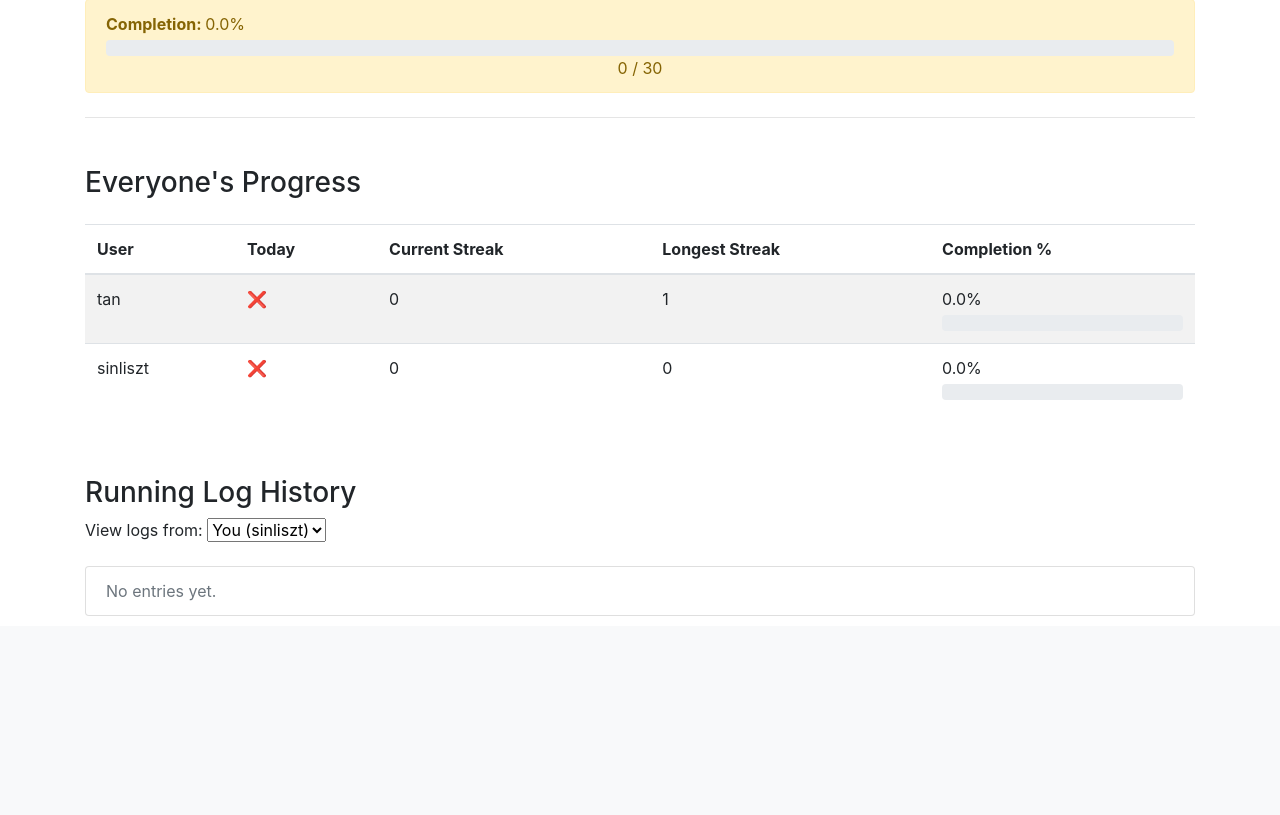
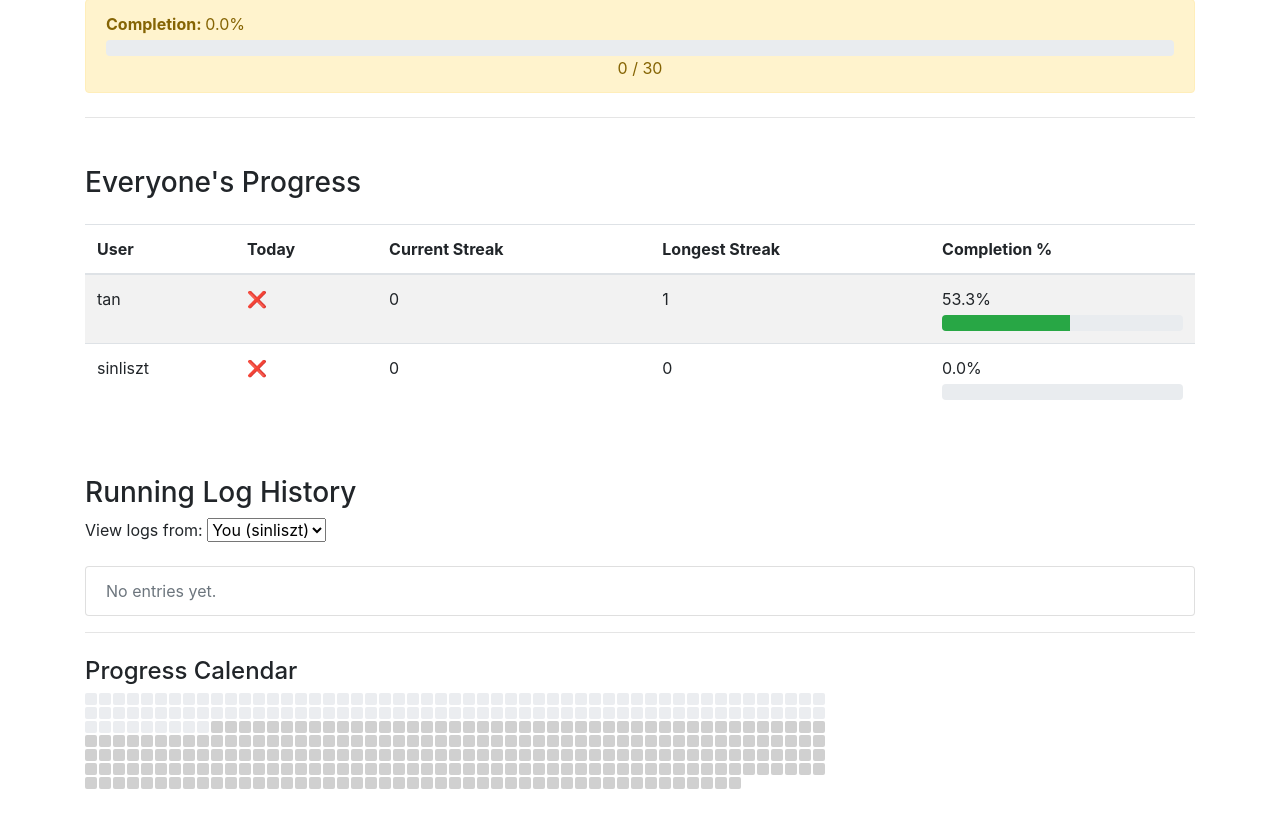
Before and after one commit to Sinliszt/habit, a Django app: page /habit/2/ in a window 1280 px wide. Shown: the part 680-1495 px from the top of the page. Before the commit the page ends 1296 px from the top, so only its background shows below. Run offline with Django 5.2, Linux system fonts and the light colour scheme; a user stored in the database is signed in; data comes from the database, SQL or seed files in the repository; both versions use the stored data as it was after the commit; data that the repository does not hold is empty; some libraries are stand-ins or nearby versions.

Commit message:
heatmap calendar

```diff
--- /dev/null
+++ b/tracker/static/tracker/calendar_heatmap.js
@@ -0,0 +1,55 @@
+document.addEventListener('DOMContentLoaded', () => {
+    const heatmapContainer = document.getElementById("calendar-heatmap");
+    const habitId = window.location.pathname.split("/")[2];
+
+    function calculateCompletion(minutesDone, targetMinutes) {
+        return targetMinutes ? (minutesDone / targetMinutes) * 100: 0;
+    }
+
+    function getColor(percent) {
+        if (percent === 0) return "#ebedf0";
+        if (percent < 25) return "#c6e48b";
+        if( percent < 50) return "#7bc96f";
+        if(percent < 75) return "#239a3b";
+        return "#196127";
+    }
+
+    const today = new Date();
+    const startDate = new Date(today.getFullYear(), 0, 1);
+    const endDate = new Date(today.getFullYear(), 11, 31);
+
+    const todayStr = today.toISOString().split("T")[0];
+
+    function renderHeatmap(data, container) {
+
+        container.innerHTML = "";
+
+        for(let d = new Date(startDate); d <= endDate; d.setDate(d.getDate() + 1)) {
+            const dateStr = d.toISOString().split("T")[0];
+            const dayData = data[dateStr] || {minutesDone : 0, targetMinutes : 0};
+
+            const percent = calculateCompletion(dayData.minutesDone, dayData.targetMinutes);
+
+            const cell = document.createElement("div");
+            cell.className = "heatmap-cell";
+            cell.title = `${dateStr}: ${percent}% completed`;
+
+            if (dateStr > todayStr) {
+                cell.style.backgroundColor = "#d0d0d0";
+            } else {
+                cell.style.backgroundColor = getColor(percent);
+            }
+
+            container.appendChild(cell);
+        }
+    }
+
+    fetch(`/habit/${habitId}/log-data`)
+        .then(response => response.json())
+        .then(data => {
+            console.log(data);
+            renderHeatmap(data, heatmapContainer);
+        });
+
+
+});
--- a/tracker/static/tracker/styles.css
+++ b/tracker/static/tracker/styles.css
@@ -1,3 +1,18 @@
 .body {
     padding: 10px;
 }
+
+.calendar-heatmap {
+    display: grid;
+    grid-template-columns: repeat(53, 12px);
+    grid-auto-rows: 12px;
+    gap: 2px;
+    max-width: 100%;
+}
+
+.heatmap-cell {
+    width: 12px;
+    height: 12px;
+    border-radius: 2px;
+    cursor: pointer;
+}
--- a/tracker/templates/tracker/habit_detail.html
+++ b/tracker/templates/tracker/habit_detail.html
@@ -96,9 +96,9 @@
                                 <td>{{ progress.current_streak }}</td>
                                 <td>{{ progress.longest_streak }}</td>
                                 <td>
-                                    {{ today_completion }}%
+                                    {{ progress.completion_percent }}%
                                     <div class="progress mt-1">
-                                        <div class="progress-bar bg-success" role="progressbar" style="width: {{ today_completion }}%;" aria-valuenow="{{ today_completion }}" aria-valuemin="0" aria-valuemax="100"></div>
+                                        <div class="progress-bar bg-success" role="progressbar" style="width: {{ progress.completion_percent }}%;" aria-valuenow="{{ progress.completion_percent }}" aria-valuemin="0" aria-valuemax="100"></div>
                                     </div>
                                 </td>
                             </tr>
@@ -145,5 +145,12 @@
             {% endfor %}
         </ul>
 
+        <hr>
+
+        <h4 class="mt-4">Progress Calendar</h4>
+        <div id="calendar-heatmap" class="calendar-heatmap mb-3"></div>
+
+        <script src="{% static 'tracker/calendar_heatmap.js' %}"></script>
+
     </div>
 {% endblock %}
--- a/tracker/urls.py
+++ b/tracker/urls.py
@@ -16,4 +16,5 @@ urlpatterns = [
     path("profile/<str:username>/", views.profile_view, name="profile_view"),
     path("shared/", views.shared_habits_view, name="shared_habits"),
     path("habit/<int:habit_id>/mark_done/", views.mark_habit_done, name="mark_habit_done"),
+    path("habit/<int:habit_id>/log-data/", views.habit_log_data, name="habit_log_data"),
 ]
--- a/tracker/views.py
+++ b/tracker/views.py
@@ -11,6 +11,7 @@ from django.views.decorators.http import require_POST
 from django.http import JsonResponse
 from itertools import groupby
 from operator import attrgetter
+from collections import defaultdict
 
 from .models import User, Habit, HabitLog, FriendRequest
 from .forms import HabitForm, HabitLogForm
@@ -391,3 +392,26 @@ def shared_habits_view(request):
     return render(request, "tracker/shared_habits.html", {
         "habits": shared_habits,
     })
+
+def habit_log_data(request, habit_id):
+    habit = get_object_or_404(Habit, id=habit_id, users=request.user)
+
+    if request.user != habit.owner and request.user not in habit.users.all():
+        return JsonResponse({'error': 'Forbidden'}, status=403)
+
+    logs = HabitLog.objects.filter(habit=habit, user=request.user)
+
+    minutes_per_day = defaultdict(int)
+    for log in logs:
+        minutes_per_day[log.date] += log.minutes_done
+
+    log_data = {}
+    for log_date, total_minutes in minutes_per_day.items():
+        percent = round(min((total_minutes / habit.target_minutes) * 100, 1), 1) if habit.target_minutes else 0
+        log_data[str(log_date)] = {
+            "minutesDone": total_minutes,
+            "targetMinutes": habit.target_minutes,
+            "completionPercent": percent,
+        }
+
+    return JsonResponse(log_data)
```
Also changed, not shown: tracker/static/tracker/log_habit.js (deleted, +0 -23 lines), tracker/static/tracker/update_completion.js (deleted, +0 -8 lines), db.sqlite3.
